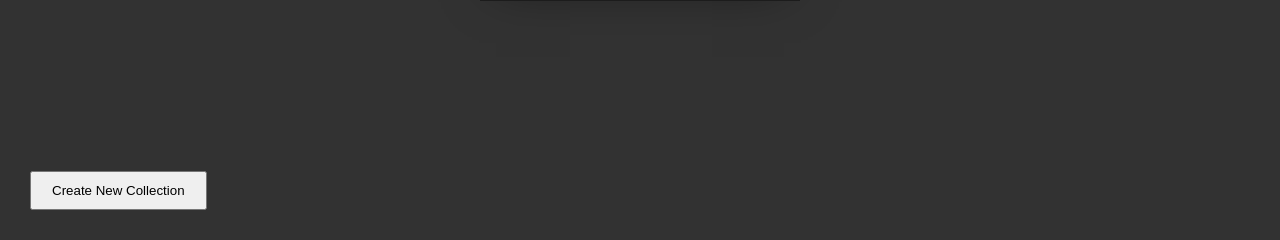
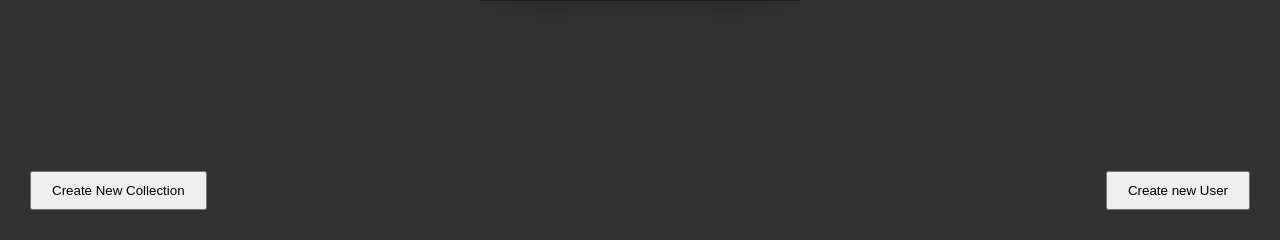
Before and after one commit to Infaninio/ImageSorting, a Flask app: template WebUI/templates/configs/overview.html in a window 1280 px wide. Shown: the part 560-800 px from the top of the page. Run offline with Flask 3, Linux system fonts and the light colour scheme; the template is opened without the code that fills it: most values are stand-ins (such as "Sample title", 1, 10 or a date in 2020); grey boxes marked "Sample" are stand-in pictures.

Commit message:
Add Users as admin.

```diff
--- a/WebUI/auth.py
+++ b/WebUI/auth.py
@@ -6,6 +6,7 @@ from flask import (
     Blueprint,
     flash,
     g,
+    jsonify,
     redirect,
     render_template,
     request,
@@ -110,3 +111,24 @@ def login_required(view):
         return view(**kwargs)
 
     return wrapped_view
+
+
+@bp.route("/create_new_user", methods=["POST"])
+def create_new_user():
+    """Create a new user."""
+    if request.method == "POST":
+        data = request.get_json()
+    username = data["username"]
+    password = data["password"]
+    db = db_wrapper.get_db()
+    current_user_id = session.get("user_id")
+    if current_user_id is None:
+        return jsonify({"error": "You must be logged in to create a new user."}), 403
+    elif not db.is_admin(current_user_id):
+        return jsonify({"error": "You must be an admin to create a new user."}), 403
+
+    try:
+        db.create_user(username, password)
+    except db_wrapper.UserAlreadyExists:
+        return jsonify({"error": "A user with that username already exists."}), 409
+    return jsonify({"message": "User created successfully"}), 201
--- a/WebUI/static/style.css
+++ b/WebUI/static/style.css
@@ -206,6 +206,12 @@ a {
 }
 
 button#create-collection-btn {
+  padding: 10px 20px;
+  margin: 20px;
+  cursor: pointer;
+}
+
+button#create-new-user-btn{
   padding: 10px 20px;
   margin: 20px;
   cursor: pointer;
--- a/WebUI/templates/configs/overview.html
+++ b/WebUI/templates/configs/overview.html
@@ -18,7 +18,8 @@
       </a>
       <div class="card-links "><a href="{{ link.view_uri }}">Gallerie</a><a href="{{ link.url }}">Review</a></div>
       {% if can_user_add_user_to_collection %}
-      <button id="add_user_to_collection" onclick="openUserCollectionOverlay({{ link.id }}, '{{link.name}}')">Add User to
+      <button id="add_user_to_collection" onclick="openUserCollectionOverlay({{ link.id }}, '{{link.name}}')">Add User
+        to
         Collection</button>
       {% endif %}
 
@@ -54,10 +55,35 @@
       <form id="collectionForm">
         <h1 id="collectionTitle" for="title">Title:</h1>
         <br>
+        <div id="userList">
+          <!-- Add more users here dynamically -->
+        </div>
+        <br>
+        <button type="button" class="btn" onclick="addUserToCollection()">Submit</button>
+        <button type="button" class="btn" onclick="closeUserToCollectionOverlay()">Cancel</button>
+        <br>
+      </form>
+    </div>
+  </div>
 
-        <button type="button" onclick="addUserToCollection()">Submit</button>
-        <button type="button" onclick="closeUserToCollectionOverlay()">Cancel</button>
-        <br>
+  <!-- Overlay to create new User-->
+  <div id="new_user_overlay" class="overlay">
+    <div class="login-wrapper">
+      <form method="post">
+        <h1>Login</h1>
+        <div class="input-box">
+          <input type="text" placeholder="Username" name="username" id="new-username" required>
+          <i class='bx bxs-user'></i>
+        </div>
+        <dive class="input-box">
+          <input type="password" placeholder="Password" name="password" id="new-password" required>
+          <i class='bx bxs-lock-alt'></i>
+        </dive>
+        <dive class="remember-forget">
+
+        </dive><br>
+        <button type="button" class="btn" onclick="createNewUser()">Add User</button>
+        <button type="button" class="btn" onclick="closeNewUserOverlay()">Cancel</button>
       </form>
     </div>
   </div>
@@ -70,6 +96,7 @@
 
   {% block footer %}
   <button id="create-collection-btn">Create New Collection</button>
+  <button id="create-new-user-btn">Create new User</button>
   {% endblock %}
 
 
@@ -128,7 +155,9 @@
         .then(data => {
           console.log('Users retrieved successfully:', data);
           // Handle the retrieved users data
-          const formContainer = document.getElementById('collectionForm');
+          const formContainer = document.getElementById('userList');
+          formContainer.innerHTML = ''; // Clear previous content
+
           data.forEach(user => {
             const checkboxLabel = document.createElement('label');
 
@@ -184,18 +213,49 @@
           document.getElementById('overlay').style.display = 'none';
         })
 
-        closeUserToCollectionOverlay();
+      closeUserToCollectionOverlay();
     }
 
     function closeUserToCollectionOverlay() {
       document.getElementById('add_user_overlay').style.display = 'none';
     }
 
+    function openNewUserOverlay() {
+      document.getElementById('new_user_overlay').style.display = 'flex';
+    }
 
+    function closeNewUserOverlay() {
+      document.getElementById('new_user_overlay').style.display = 'none';
+    }
 
+    function createNewUser() {
+      const username = document.getElementById('new-username').value;
+      const password = document.getElementById('new-password').value;
+      console.log(username, password);
+
+      fetch(`/auth/create_new_user`, {
+        method: 'POST',
+        headers: {
+          'Content-Type': 'application/json',
+        }, body: JSON.stringify({
+          username: username,
+          password: password
+        })
+      })
+        .then(response => response.json())
+        .then(data => {
+          console.log('Success:', data);
+          closeNewUserOverlay();
+        })
+        .catch((error) => {
+          console.error('Error:', error);
+        })
+    };
 
 
     document.getElementById('create-collection-btn').addEventListener('click', openCollectionOverlay);
+
+    document.getElementById('create-new-user-btn').addEventListener('click', openNewUserOverlay);
 
     document.getElementById('collection-form').addEventListener('submit', function (event) {
       event.preventDefault();
```
Also changed, not shown: WebUI/database/db_wrapper.py (+8 -0 lines).
